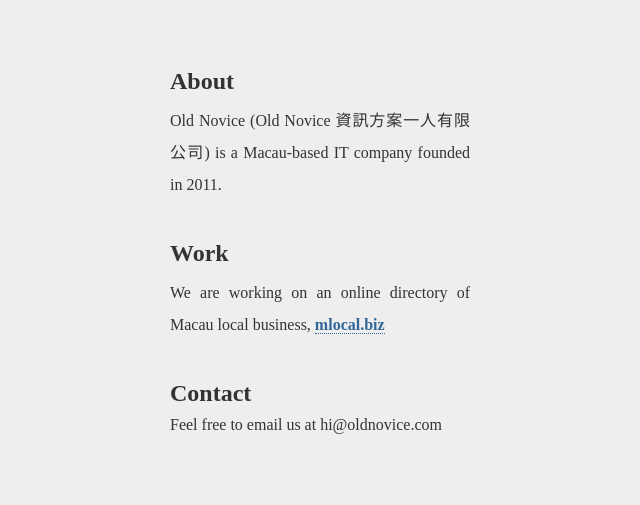
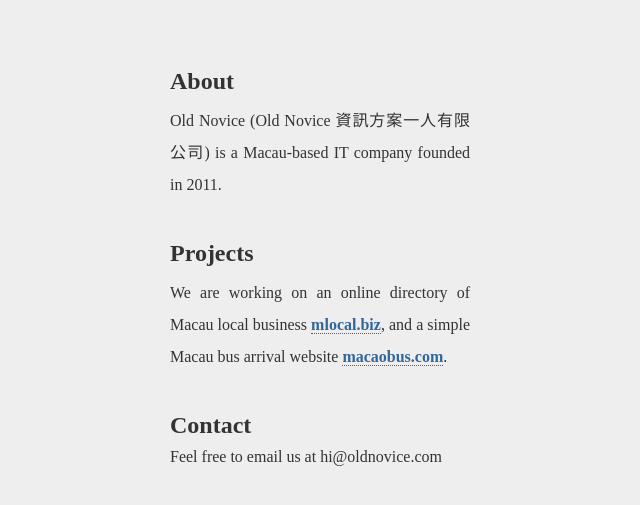
Before and after one commit to ngsiolei/oldnovice, a plain HTML site: page index.html in a window 1280 px wide. Shown: the part 115-620 px from the top of the page, without its empty margins (320-960 px from the left). Drawn offline with Linux system fonts and the light colour scheme.

Commit message:
add project macaobus.com

```diff
--- a/index.html
+++ b/index.html
@@ -84,9 +84,9 @@
 <p>
 Old Novice (Old Novice 資訊方案一人有限公司) is a Macau-based IT company founded in 2011.
 </p>
-<h2>Work</h2>
+<h2>Projects</h2>
 <p>
-We are working on an online directory of Macau local business, <a href="http://www.mlocal.biz">mlocal.biz</a>
+We are working on an online directory of Macau local business <a href="http://www.mlocal.biz">mlocal.biz</a>, and a simple Macau bus arrival website <a href="https://macaobus.com">macaobus.com</a>.
 </p>
 <h2>Contact</h2>
 Feel free to email us at hi@oldnovice.com
```
